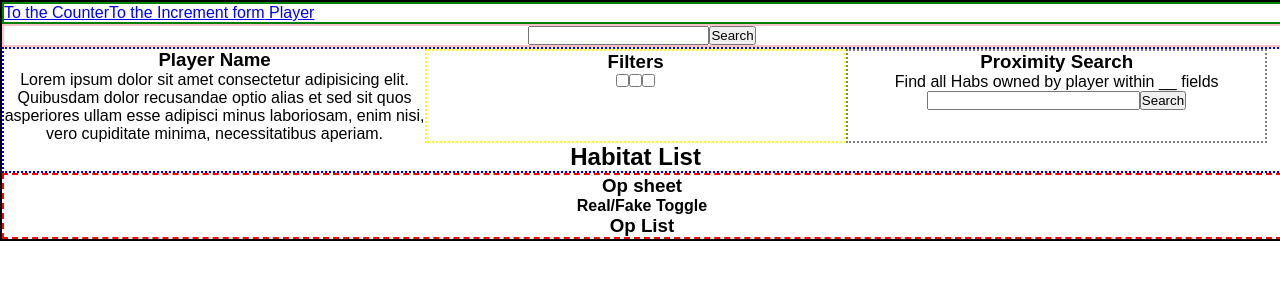
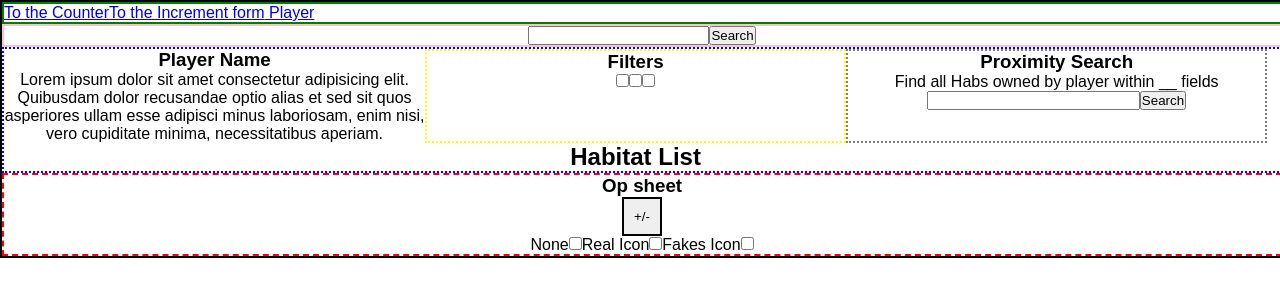
Before and after one commit to jmc617/op-sheet-builder, a React (Create React App) app: page /player in a window 1280 px wide. Shown: the top 300 px of the page. Built offline with nearby package versions, Linux system fonts and the light colour scheme; what apollo-link-state would draw is missing.

Commit message:
toggle changes state

```diff
--- a/src/components/Player/Opsheet/List.js
+++ b/src/components/Player/Opsheet/List.js
@@ -5,9 +5,18 @@ class List extends Component {
       return (
         <div className='list-wrapper'>
           <h3>Op List</h3>
+          <ul>
+            <li>One</li>
+            <li>Two</li>
+            <li>Three</li>
+            <li>Four</li>
+            <li>Five</li>
+          </ul>
         </div>
       );
     }
   }
 
+
+
 export default List;
--- /dev/null
+++ b/src/components/Player/Opsheet/ListType.js
@@ -0,0 +1,15 @@
+import React, { Component } from 'react';
+
+class ListType extends Component {
+    render() {
+      return (
+        <div className='list-types-selection-wrapper'>
+            None<input type="checkbox" value='none' name="" id=""/>
+            Real Icon<input type="checkbox" value='real' id=""/>
+            Fakes Icon<input type="checkbox" value='fakes' id=""/>
+        </div>
+      );
+    }
+  }
+
+export default ListType;
--- a/src/components/Player/Opsheet/Opsheet.js
+++ b/src/components/Player/Opsheet/Opsheet.js
@@ -1,13 +1,51 @@
 import React, { Component } from 'react';
-import List from './List'
-import Toggle from './Toggle'
+import List from './List';
+import ListType from './ListType';
+
+//function to convert to react
+// function collapseToggle () {
+//   let collapsed = true;
+//   const toggle = document.getElementsByClassName('collapse-toggle')
+//   const opsheetContent = document.getElementsByClassName('list-wrapper')
+
+//   toggle[0].addEventListener('click', function() {
+//     if (collapsed === true) {
+//       opsheetContent[0].style.display = 'block';
+//       collapsed = false
+//     } else {
+//       opsheetContent[0].style.display = 'none';
+//       collapsed = true
+//     }
+//   })
+// }
 
 class Opsheet extends Component {
+  state = {
+    collapsed: true,
+  };
+
+  collapseSheet = () => {
+    if (this.state.collapsed === true){
+      this.setState({
+        collapsed: false,
+      })
+    } else {
+      this.setState({
+        collapsed: true,
+      })
+    }
+
+    console.log('Button clicked');
+
+  };
+
     render() {
       return (
         <div className="opsheet-wrapper">
           <h3>Op sheet</h3>
-          <Toggle />
+          <button className='collapse-toggle' onClick={this.collapseSheet}>+/-</button>
+
+          <ListType />
           <List />
         </div>
       );
--- a/src/components/Player/Opsheet/Toggle.js
+++ /dev/null
@@ -1,13 +0,0 @@
-import React, { Component } from 'react';
-
-class Toggle extends Component {
-    render() {
-      return (
-        <div className='toggle-wrapper'>
-            <h4>Real/Fake Toggle</h4>
-        </div>
-      );
-    }
-  }
-
-export default Toggle;
--- a/src/components/Player/styles/_opsheet.scss
+++ b/src/components/Player/styles/_opsheet.scss
@@ -2,3 +2,15 @@
     border: 2px dashed red;
     text-align: center;
 }
+
+.list-wrapper{
+    display: none;
+}
+.list-types-selection-wrapper{
+
+}
+
+.collapse-toggle {
+    padding: 10px;
+    border: solid 2px;
+}
--- a/src/sass/main.scss
+++ b/src/sass/main.scss
@@ -8,7 +8,7 @@
 @import './base/typography';
 @import './base/utilities';
 
-// src/components/player/styles view styling
+// player view styling
 @import './src/components/player/styles/wrapper';
 @import './src/components/player/styles/search';
 @import './src/components/player/styles/opsheet';
```
